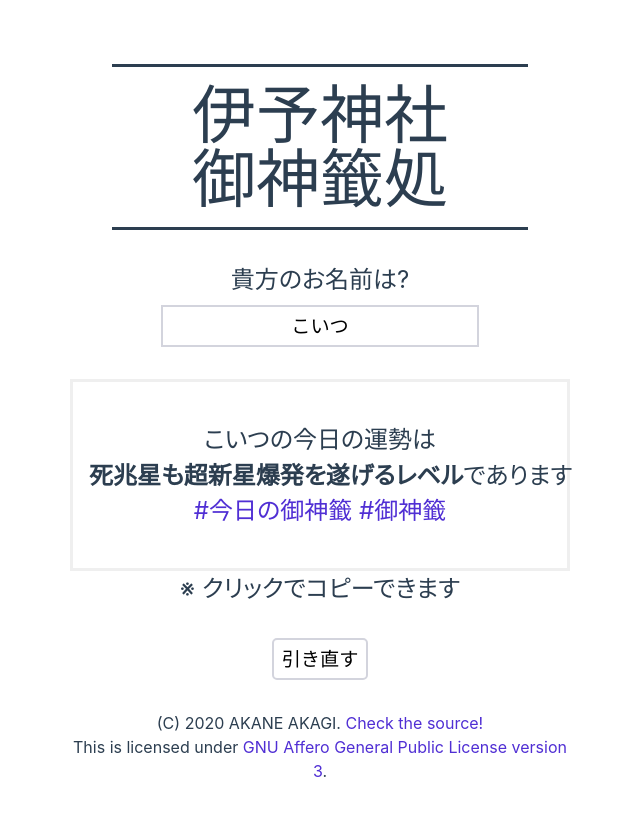
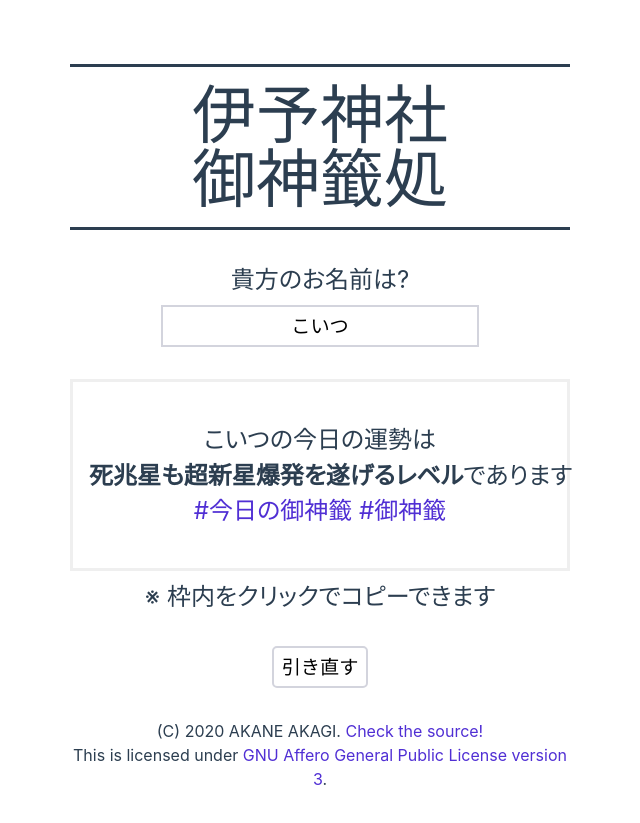
Before and after one commit to akaregi/Omikuji-Machine, a Vue app: page / in a window 1280 px wide. Shown: the whole page, without its empty margins (320-960 px from the left). Built offline with nearby package versions, Linux system fonts and the light colour scheme.

Commit message:
design: improved
Signed-off-by: akaregi <akg.tachibana@gmail.com>

```diff
--- a/src/components/CopyField.vue
+++ b/src/components/CopyField.vue
@@ -3,7 +3,7 @@
     <div class="copy">
       <p id="copy-text">{{ state.name }}の今日の運勢は<wbr/><strong>{{ state.result }}</strong>であります<br/><span class="tag">#今日の御神籤 #御神籤</span></p>
     </div>
-    <p class="footnote">※ クリックでコピーできます</p>
+    <p class="footnote">※ 枠内をクリックでコピーできます</p>
   </div>
 </template>
 
@@ -66,5 +66,6 @@ export default defineComponent({
 
 .footnote {
   margin: 0;
+  margin-top: .5rem;
 }
 </style>
--- a/src/components/OmikujiView.vue
+++ b/src/components/OmikujiView.vue
@@ -69,8 +69,6 @@ export default defineComponent({
 
   line-height: 1;
 
-  display: inline-block;
-
   margin: 0;
   margin-bottom: 2rem;
   border-top: 3px solid;
```
